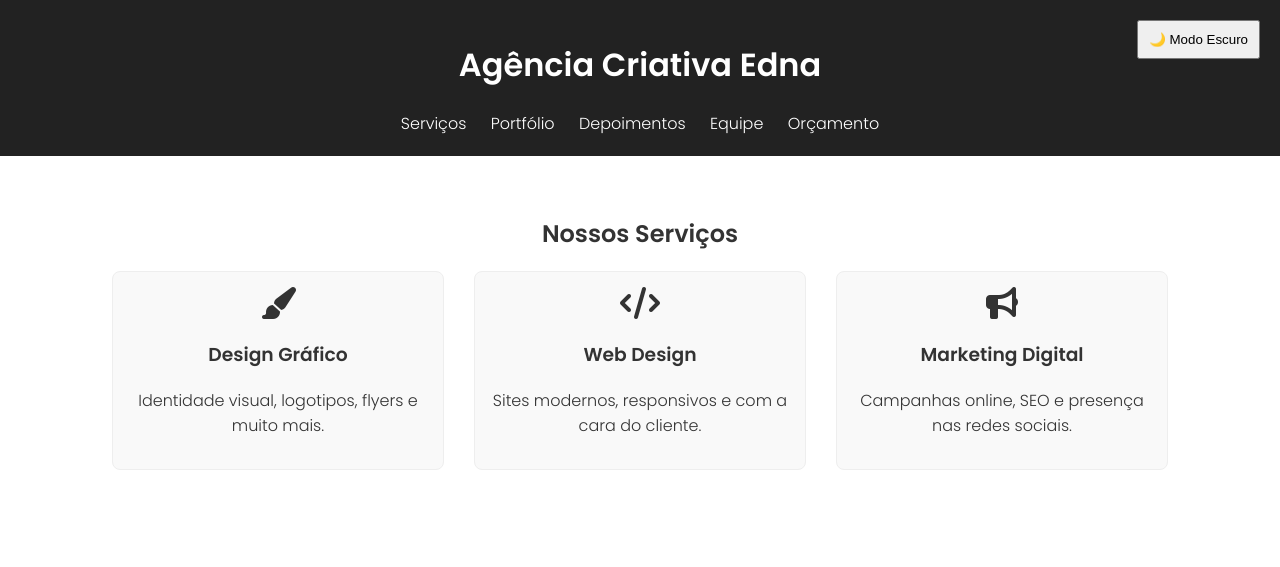
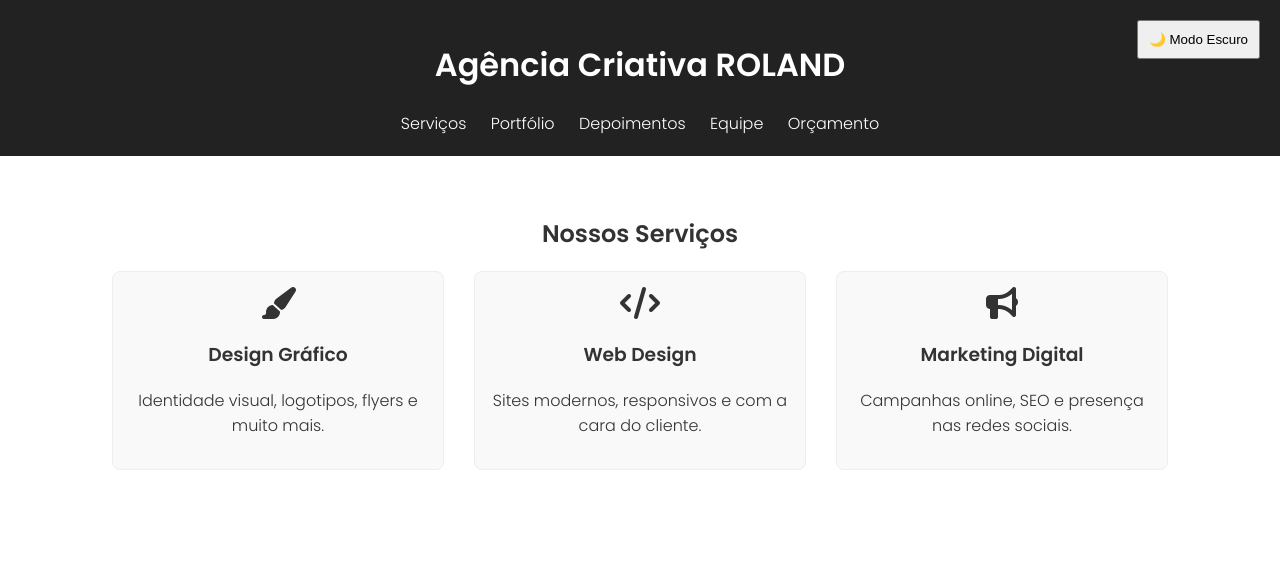
Before and after one commit to Edna2775/agencia-criativa, a plain HTML site: page index.html in a window 1280 px wide. Shown: the top 567 px of the page. Drawn offline with Linux system fonts and the light colour scheme.

Commit message:
Update index.html

```diff
--- a/index.html
+++ b/index.html
@@ -13,7 +13,7 @@
   <button id="toggle-dark">🌙 Modo Escuro</button>
 
   <header>
-    <h1>Agência Criativa Edna</h1>
+    <h1>Agência Criativa ROLAND</h1>
     <nav>
       <a href="#servicos">Serviços</a>
       <a href="#portfolio">Portfólio</a>
```
